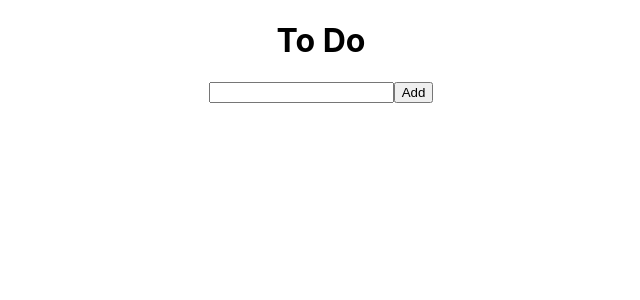
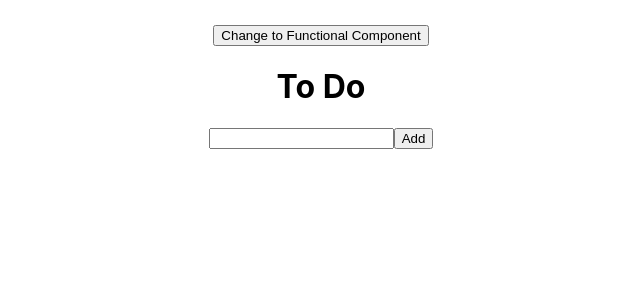
Before and after one commit to thomasgilmore/to-do, a React (Create React App) app: page / in a window 1280 px wide. Shown: the top 300 px of the page, without its empty margins (319-959 px from the left). Built offline with nearby package versions, Linux system fonts and the light colour scheme.

Commit message:
center align

```diff
--- /dev/null
+++ b/src/App.css
@@ -0,0 +1,10 @@
+.App {
+    display: flex;
+    align-items: center;
+    justify-content: center;
+    flex-direction: column;
+}
+
+.mainButton {
+    margin: 25px 0 0 0;
+}
--- a/src/App.js
+++ b/src/App.js
@@ -1,9 +1,20 @@
+import { useState } from "react";
 import ToDo from "./components/ToDo";
+import ToDoFunctional from "./components/ToDoFunctional";
+import './App.css';
 
 function App() {
+  const [isFunctional, setIsFunctional] = useState(false);
+
+  const changeFuncational = (e) => {
+    e.preventDefault();
+    isFunctional ? setIsFunctional(false) : setIsFunctional(true);
+  }
+
   return (
-    <div>
-      <ToDo />
+    <div className="App">
+      <button className="mainButton" onClick={changeFuncational}>{isFunctional ? 'Change to Class Component' : 'Change to Functional Component'}</button>
+      {isFunctional ? <ToDoFunctional /> : <ToDo />}
     </div>
   );
 }
```
